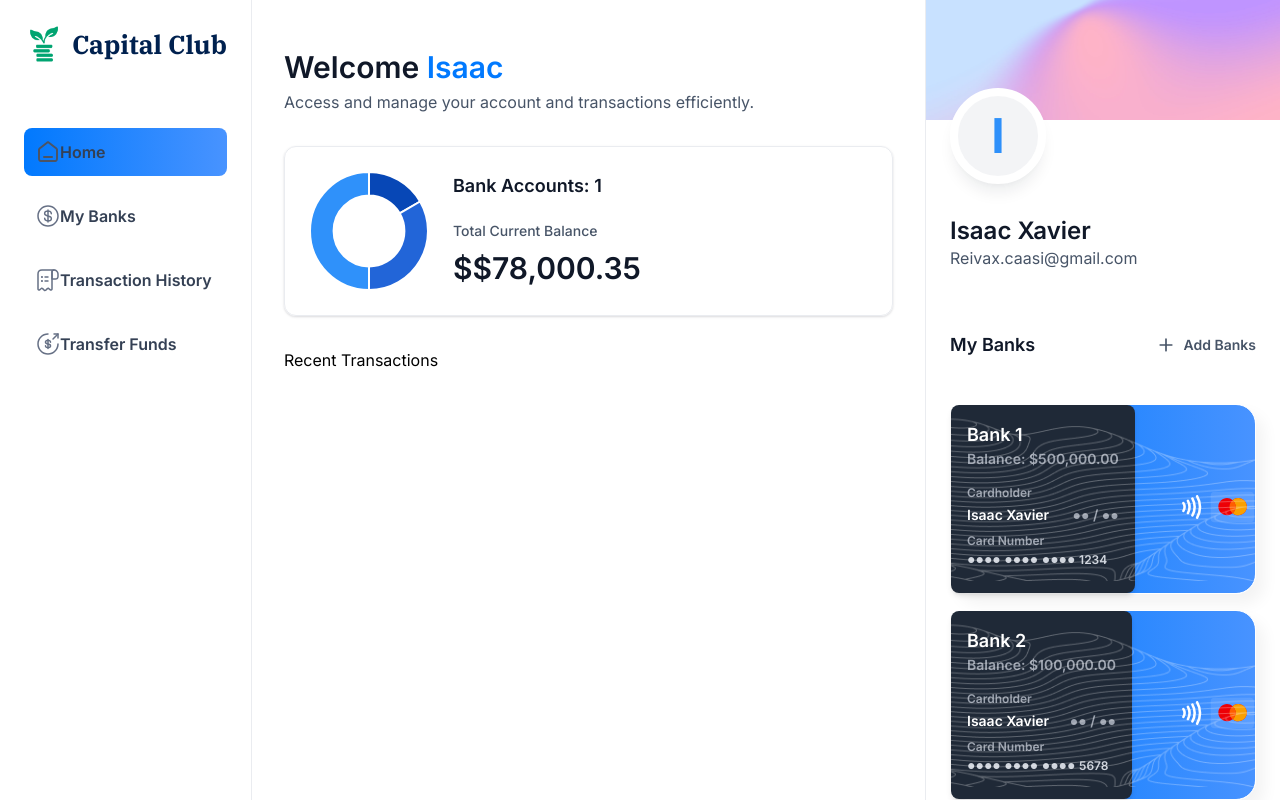
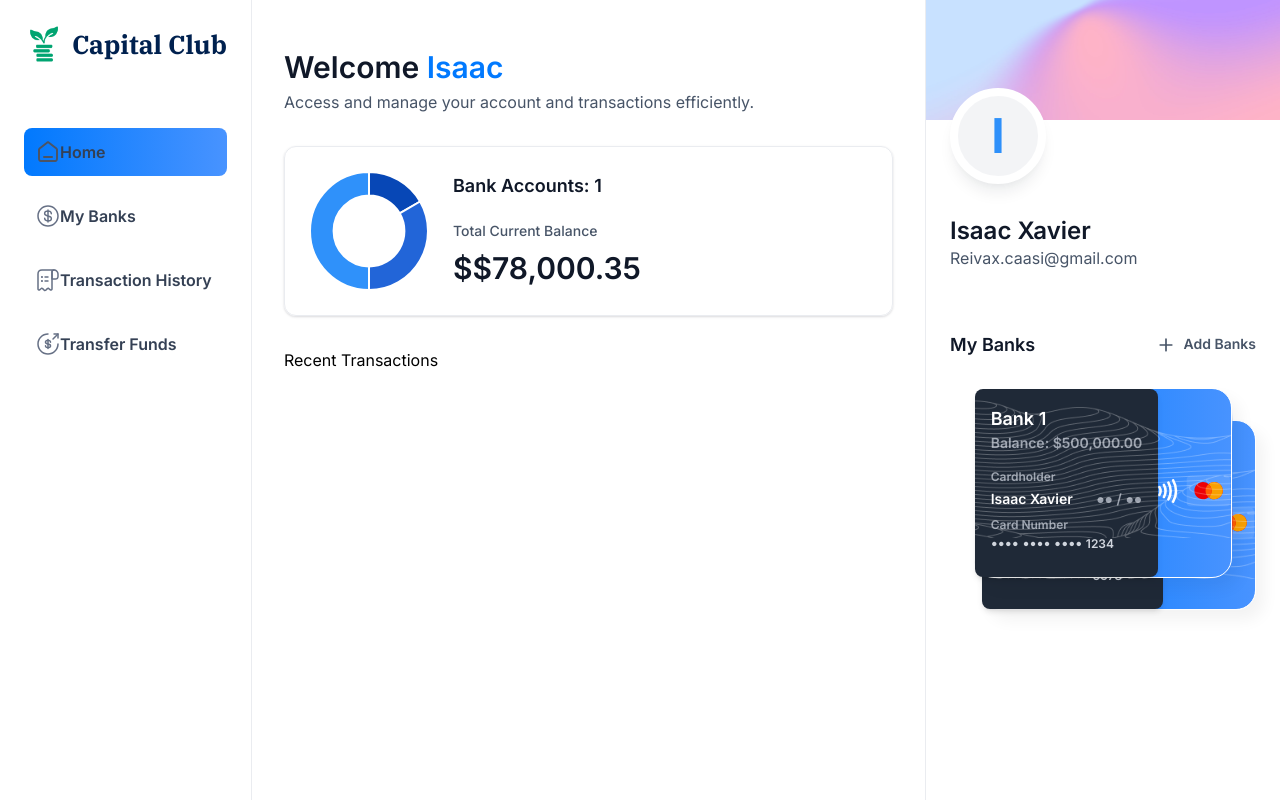
Before and after one commit to Isaacxavierlee/banking-application, a Next.js app: page / in a window 1280 px wide. Built offline with nearby package versions, Linux system fonts and the light colour scheme.

Commit message:
just cover credientals

```diff
--- a/components/BankCard.tsx
+++ b/components/BankCard.tsx
@@ -28,7 +28,7 @@ const BankCard = ({ account, userName, showBalance }) => {
           </div>
           <div className="text-xs font-semibold text-gray-400 mt-2">Card Number</div>
           <div className="text-sm font-semibold text-gray-300">
-            ●●●● ●●●● ●●●● <span className="text-xs">{account?.mask}</span>
+          •••• •••• •••• <span className="text-xs">{account?.mask}</span>
           </div>
         </div>
 
--- a/components/RightSidebar.tsx
+++ b/components/RightSidebar.tsx
@@ -26,9 +26,9 @@ const RightSidebar = ({ user, transactions, banks }) => {
       </section>
 
       <section className='banks'>
-        <div className='flex w-full justify-between items-center mb-4'>
+        <div className='flex w-full justify-between'>
           <h2 className='header-2'>My Banks</h2>
-          <Link href='/' className='flex items-center gap-2'>
+          <Link href='/' className='flex gap-2'>
             <Image
               src='/icons/plus.svg'
               width={20}
@@ -42,8 +42,8 @@ const RightSidebar = ({ user, transactions, banks }) => {
         </div>
 
         {banks?.length > 0 && (
-          <div className='flex flex-col gap-4'>
-            <div className='w-full'>
+          <div className="relative flex flex-1 flex-col items-center justify-center gap-5">
+            <div className='relative z-10'>
               <BankCard
                 key={banks[0].$id}
                 account={banks[0]}
@@ -52,7 +52,7 @@ const RightSidebar = ({ user, transactions, banks }) => {
               />
             </div>
             {banks[1] && (
-              <div className='w-full'>
+              <div className="absolute right-0 top-8 z-0 w-[90%]">
                 <BankCard
                   key={banks[1].$id}
                   account={banks[1]}
```
